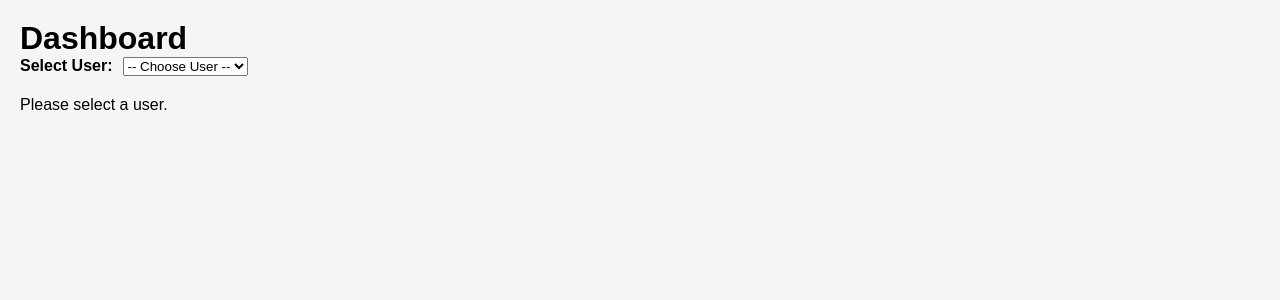
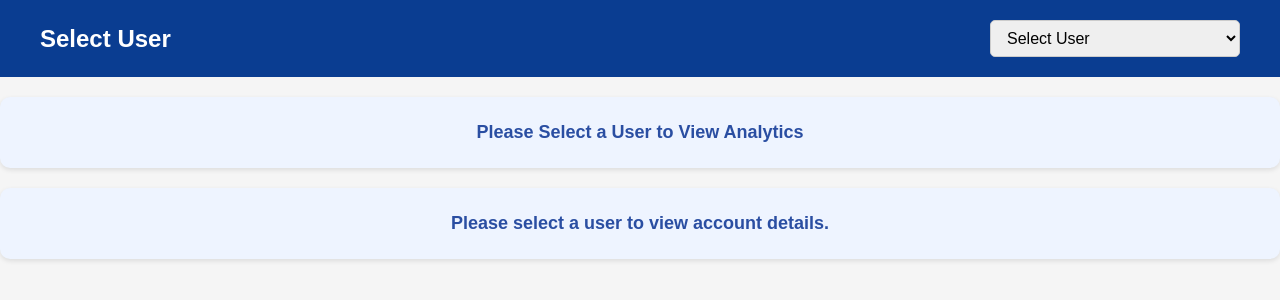
Before and after one commit to Bhawnakuntal/call-email-dashboard, a React (Create React App) app: page / in a window 1280 px wide. Shown: the top 300 px of the page. Built offline with nearby package versions, Linux system fonts and the light colour scheme; what chartjs-plugin-datalabels would draw is missing.

Commit message:
Styled Navbar and added two sky-blue info boxes on the initial page

```diff
--- /dev/null
+++ b/src/components/Navbar.jsx
@@ -0,0 +1,45 @@
+import React, { useContext } from "react";
+import { AppContext } from "../context/AppContext";
+
+export default function Navbar() {
+  const { users, selectedUser, setSelectedUser } = useContext(AppContext);
+
+  return (
+    <div
+      style={{
+        width: "100%",
+        background: "#0a3d91",
+        padding: "20px 40px",
+        color: "white",
+        display: "flex",
+        justifyContent: "space-between",
+        alignItems: "center",
+      }}
+    >
+      <h2>Select User</h2>
+
+      {/* USER DROPDOWN */}
+      <select
+        value={selectedUser?.userId || ""}
+        onChange={(e) => {
+          const user = users.find((u) => u.userId === e.target.value);
+          setSelectedUser(user || null);
+        }}
+        style={{
+          padding: "8px 12px",
+          borderRadius: "5px",
+          fontSize: "16px",
+          border: "1px solid #ccc",
+          width: "250px",
+        }}
+      >
+        <option value="">Select User</option>
+        {users.map((u) => (
+          <option key={u.userId} value={u.userId}>
+            {u.userName}
+          </option>
+        ))}
+      </select>
+    </div>
+  );
+}
--- a/src/components/UserDropdown.jsx
+++ /dev/null
@@ -1,31 +0,0 @@
-import React, { useContext } from "react";
-import { AppContext } from "../context/AppContext";
-
-export default function UserDropdown() {
-  const { users, selectedUser, setSelectedUser } = useContext(AppContext);
-
-  const handleChange = (e) => {
-    const userId = e.target.value;
-    // users.json uses 'userId' and 'userName'
-    const user = users.find((u) => u.userId === userId);
-    setSelectedUser(user || null);
-  };
-
-  return (
-    <div style={{ marginBottom: "20px" }}>
-      <label style={{ marginRight: "10px", fontWeight: "bold" }}>
-        Select User:
-      </label>
-
-      <select value={selectedUser?.userId || ""} onChange={handleChange}>
-        <option value="">-- Choose User --</option>
-
-        {users.map((u) => (
-          <option key={u.userId} value={u.userId}>
-            {u.userName}
-          </option>
-        ))}
-      </select>
-    </div>
-  );
-}
--- a/src/context/AppContext.jsx
+++ b/src/context/AppContext.jsx
@@ -1,4 +1,9 @@
 import React, { createContext, useState, useEffect } from "react";
+
+import usersData from "../data/users.json";
+import accountsData from "../data/accounts.json";
+import callsData from "../data/calls.json";
+import emailsData from "../data/emails.json";
 
 export const AppContext = createContext();
 
@@ -8,14 +13,13 @@ export default function AppProvider({ children }) {
   const [calls, setCalls] = useState([]);
   const [emails, setEmails] = useState([]);
 
-  const [selectedUser, setSelectedUser] = useState(null);
+  const [selectedUser, setSelectedUser] = useState("");
 
-  // Load JSON files from /data
   useEffect(() => {
-    import("../data/users.json").then((d) => setUsers(d.default || d));
-    import("../data/accounts.json").then((d) => setAccounts(d.default || d));
-    import("../data/calls.json").then((d) => setCalls(d.default || d));
-    import("../data/emails.json").then((d) => setEmails(d.default || d));
+    setUsers(usersData);
+    setAccounts(accountsData);
+    setCalls(callsData);
+    setEmails(emailsData);
   }, []);
 
   return (
--- a/src/pages/Dashboard.jsx
+++ b/src/pages/Dashboard.jsx
@@ -1,6 +1,6 @@
 import { useContext, useMemo, useState } from "react";
+import Navbar from "../components/Navbar";
 import { AppContext } from "../context/AppContext";
-import UserDropdown from "../components/UserDropdown";
 import PieChart from "../components/PieChart";
 import CallsTable from "../components/CallsTable";
 
@@ -13,7 +13,7 @@ export default function Dashboard() {
 
   // 1. Filter accounts based on selected user's territory
   const filteredAccounts = useMemo(() => {
-    if (!selectedUser) return [];
+    if (!selectedUser || !selectedUser.territory) return [];
     return accounts.filter(
       acc => acc.territory === selectedUser.territory
     );
@@ -70,17 +70,63 @@ export default function Dashboard() {
 
 
   return (
+    <>
+      <Navbar />
+
+       {/* TOP LIGHT BLUE BOX */}
+      {!selectedUser && (
+        <div
+          style={{
+            background: "#eef4ff",
+            padding: "25px",
+            marginTop: "20px",
+            textAlign: "center",
+            fontSize: "18px",
+            fontWeight: "600",
+            color: "#2a4ea2",
+            borderRadius: "10px",
+            boxShadow: "0px 2px 5px rgba(0,0,0,0.1)"
+          }}
+        >
+          Please Select a User to View Analytics
+        </div>
+      )}
+
+      {/* SECOND LIGHT BLUE BOX */}
+      {!selectedUser && (
+        <div
+          style={{
+            background: "#eef4ff",
+            padding: "25px",
+            marginTop: "20px",
+            textAlign: "center",
+            fontSize: "18px",
+            fontWeight: "600",
+            color: "#2a4ea2",
+            borderRadius: "10px",
+            boxShadow: "0px 2px 5px rgba(0,0,0,0.1)"
+          }}
+        >
+          Please select a user to view account details.
+        </div>
+      )}
+
+      {/* IF USER SELECTED → Show Pie Chart + Table */}
+      {selectedUser && (
+        <div style={{ padding: "30px" }}>
+          {/* Your existing pie chart + table layout here */}
+        </div>
+      )}
+
       <div style={{ padding: "20px" }}>
-      <h1>Dashboard</h1>
 
-      <UserDropdown />
 
-      {/* Selected Territory */}
+        {/* Selected Territory
         {selectedUser ? (
           <p>Selected Territory: {selectedUser.territory}</p>
         ) : (
-        <p>Please select a user.</p>
-      )}
+
+        )} */}
 
         {/* Accounts List */}
         {selectedUser && (
@@ -163,7 +209,7 @@ export default function Dashboard() {
             <ul>
               {filteredCalls.map(call => (
                 <li key={call.id}>
-                {call.callType} - {call.callResult}
+                  {call.callType} - {call.callStatus}
                 </li>
               ))}
             </ul>
@@ -183,5 +229,6 @@ export default function Dashboard() {
         )}
 
       </div>
+    </>
   );
 }
```
Lines whose indentation alone changed are shown as unchanged.
